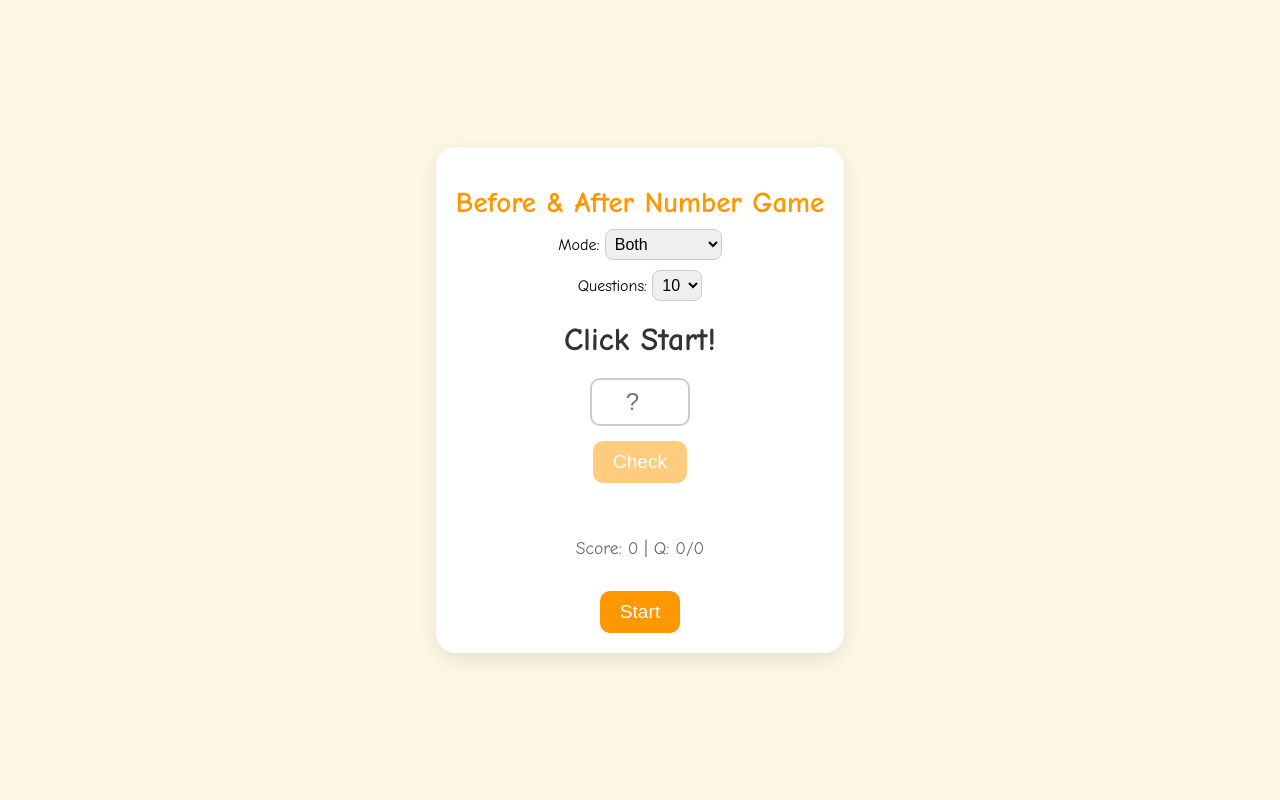
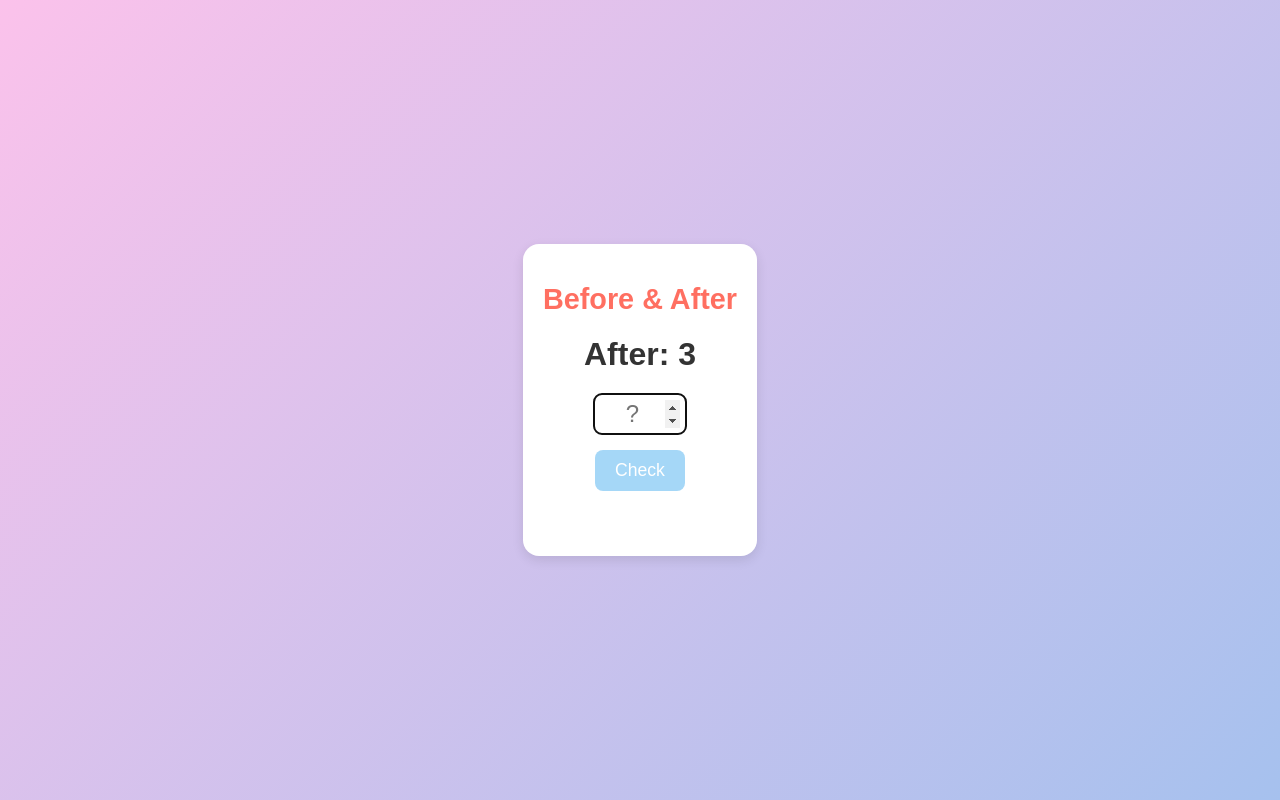
Before and after one commit to sourav0071/Kid-Number-Game---Forward-backward, a plain HTML site: page index.html in a window 1280 px wide. Drawn offline with Linux system fonts and the light colour scheme.

Commit message:
Update index.html

```diff
--- a/index.html
+++ b/index.html
@@ -3,73 +3,56 @@
 <head>
   <meta charset="utf-8">
   <meta name="viewport" content="width=device-width,initial-scale=1">
-  <title>Before & After Number Game</title>
+  <title>Before & After Game</title>
   <style>
-    :root {
-      --bg: #fff7e6;
-      --card: #ffffff;
-      --accent: #ff9800;
-      --correct: #4caf50;
-      --wrong: #f44336;
-      --muted: #666;
-    }
     body {
       margin: 0;
-      font-family: 'Comic Sans MS', cursive, sans-serif;
-      background: var(--bg);
+      font-family: Arial, sans-serif;
+      background: linear-gradient(135deg,#fbc2eb,#a6c1ee);
       display: flex;
       justify-content: center;
       align-items: center;
       min-height: 100vh;
     }
     .container {
-      max-width: 500px;
-      background: var(--card);
+      max-width: 350px;
+      background: white;
       padding: 20px;
-      border-radius: 20px;
-      box-shadow: 0 6px 20px rgba(0,0,0,0.1);
+      border-radius: 16px;
+      box-shadow: 0 4px 12px rgba(0,0,0,0.1);
       text-align: center;
     }
     h1 {
-      color: var(--accent);
       font-size: 1.8rem;
       margin-bottom: 10px;
-    }
-    .controls {
-      display: flex;
-      flex-direction: column;
-      gap: 10px;
-      margin-bottom: 10px;
-    }
-    select {
-      padding: 5px;
-      border-radius: 8px;
-      border: 1px solid #ccc;
-      font-size: 1rem;
+      color: #ff6f61;
     }
     .question {
       font-size: 2rem;
       margin: 20px 0;
+      font-weight: bold;
       color: #333;
-      font-weight: bold;
     }
     input {
+      width: 80px;
       font-size: 1.5rem;
       text-align: center;
-      padding: 8px;
-      width: 80px;
+      padding: 5px;
       border: 2px solid #ccc;
-      border-radius: 10px;
+      border-radius: 8px;
     }
     button {
       margin-top: 15px;
       padding: 10px 20px;
-      background: var(--accent);
+      font-size: 1.1rem;
+      background: #4cafef;
       color: white;
-      font-size: 1.2rem;
       border: none;
-      border-radius: 10px;
+      border-radius: 8px;
       cursor: pointer;
+    }
+    #nextBtn {
+      background: orange;
     }
     button:disabled {
       opacity: 0.5;
@@ -81,62 +64,27 @@
       font-weight: bold;
       min-height: 30px;
     }
-    .feedback.correct {
-      color: var(--correct);
-    }
-    .feedback.wrong {
-      color: var(--wrong);
-    }
-    .score {
-      margin-top: 10px;
-      font-size: 1.1rem;
-      color: var(--muted);
-    }
-    @media(max-width: 500px) {
-      .question { font-size: 1.6rem; }
-      input { width: 60px; }
-    }
+    .correct { color: green; }
+    .wrong { color: red; }
   </style>
 </head>
 <body>
   <div class="container">
-    <h1>Before & After Number Game</h1>
-
-    <div class="controls">
-      <label>Mode:
-        <select id="mode">
-          <option value="both">Both</option>
-          <option value="after">After Only</option>
-          <option value="before">Before Only</option>
-        </select>
-      </label>
-      <label>Questions:
-        <select id="questionCount">
-          <option value="10">10</option>
-          <option value="20">20</option>
-        </select>
-      </label>
-    </div>
-
+    <h1>Before & After</h1>
     <div class="question" id="question">Click Start!</div>
     <input type="number" id="answer" placeholder="?" />
     <br>
     <button id="checkBtn" disabled>Check</button>
+    <button id="nextBtn" style="display:none;">Next</button>
     <div class="feedback" id="feedback"></div>
-    <div class="score" id="score">Score: 0 | Q: 0/0</div>
-    <br>
-    <button id="nextBtn" disabled>Start</button>
   </div>
 
   <script>
     const questionEl = document.getElementById('question');
     const answerEl = document.getElementById('answer');
     const feedbackEl = document.getElementById('feedback');
-    const scoreEl = document.getElementById('score');
     const checkBtn = document.getElementById('checkBtn');
     const nextBtn = document.getElementById('nextBtn');
-    const modeSelect = document.getElementById('mode');
-    const questionCountSelect = document.getElementById('questionCount');
 
     let currentNumber = 0;
     let mode = "after";
@@ -145,83 +93,53 @@
     let currentQuestion = 0;
 
     function getRandomNumber() {
-      return Math.floor(Math.random() * 20); // 0-19
+      return Math.floor(Math.random() * 20);
     }
 
     function chooseMode() {
-      const selectedMode = modeSelect.value;
-      if (selectedMode === 'both') {
-        return Math.random() < 0.5 ? 'after' : 'before';
-      }
-      return selectedMode;
+      return Math.random() < 0.5 ? 'after' : 'before';
     }
 
     function newQuestion() {
       currentNumber = getRandomNumber();
       mode = chooseMode();
-      questionEl.textContent = mode === 'after' ? `What comes after ${currentNumber}?` : `What comes before ${currentNumber}?`;
+      questionEl.textContent = mode === 'after' ? `After: ${currentNumber}` : `Before: ${currentNumber}`;
       answerEl.value = '';
       feedbackEl.textContent = '';
+      checkBtn.style.display = 'inline-block';
+      nextBtn.style.display = 'none';
       checkBtn.disabled = true;
-      nextBtn.disabled = true;
       currentQuestion++;
-      scoreEl.textContent = `Score: ${score} | Q: ${currentQuestion}/${questionCount}`;
       answerEl.focus();
     }
 
     function checkAnswer() {
       const userAnswer = parseInt(answerEl.value, 10);
       const correctAnswer = mode === 'after' ? currentNumber + 1 : currentNumber - 1;
-
       if (userAnswer === correctAnswer) {
         feedbackEl.textContent = '✅ Correct!';
         feedbackEl.className = 'feedback correct';
         score++;
       } else {
-        feedbackEl.textContent = `❌ Oops! Answer is ${correctAnswer}`;
+        feedbackEl.textContent = '❌ Try again next time!';
         feedbackEl.className = 'feedback wrong';
-        score = Math.max(0, score - 1);
       }
-      scoreEl.textContent = `Score: ${score} | Q: ${currentQuestion}/${questionCount}`;
-      nextBtn.disabled = currentQuestion >= questionCount;
-      checkBtn.disabled = true;
+      checkBtn.style.display = 'none';
+      nextBtn.style.display = currentQuestion < questionCount ? 'inline-block' : 'none';
+      if (currentQuestion >= questionCount) {
+        questionEl.textContent = `Game Over! Score: ${score}/${questionCount}`;
+      }
     }
 
-    function startGame() {
-      score = 0;
-      currentQuestion = 0;
-      questionCount = parseInt(questionCountSelect.value, 10);
-      nextBtn.textContent = 'Next';
-      nextBtn.disabled = true;
-      newQuestion();
-    }
-
-    checkBtn.addEventListener('click', () => {
-      checkAnswer();
-      nextBtn.disabled = currentQuestion >= questionCount ? true : false;
-    });
-
-    nextBtn.addEventListener('click', () => {
-      if (currentQuestion < questionCount) {
-        newQuestion();
-      } else {
-        questionEl.textContent = `Game Over! Final Score: ${score}/${questionCount}`;
-        nextBtn.disabled = true;
-      }
-    });
+    checkBtn.addEventListener('click', checkAnswer);
+    nextBtn.addEventListener('click', newQuestion);
 
     answerEl.addEventListener('input', () => {
       checkBtn.disabled = answerEl.value.trim() === '';
     });
 
-    questionCountSelect.addEventListener('change', () => {
-      questionCount = parseInt(questionCountSelect.value, 10);
-    });
-
-    // start button functionality
-    nextBtn.textContent = 'Start';
-    nextBtn.disabled = false;
-    nextBtn.addEventListener('click', startGame, { once: true });
+    // Start first question automatically
+    newQuestion();
   </script>
 </body>
 </html>
```
